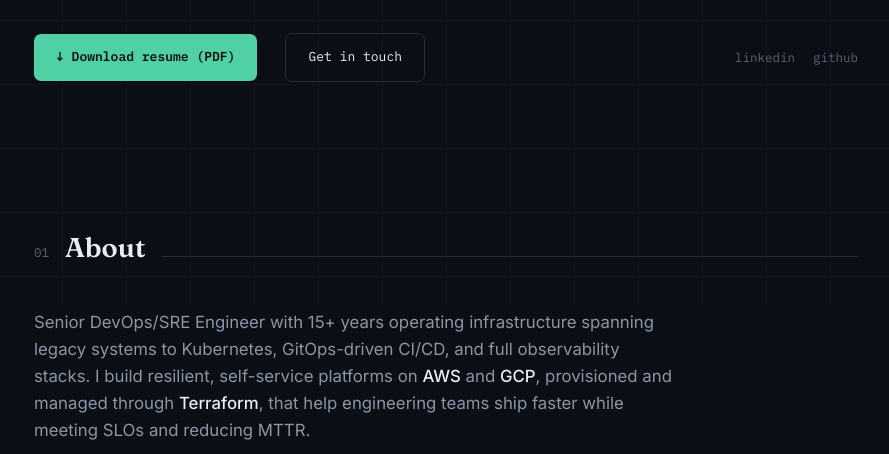
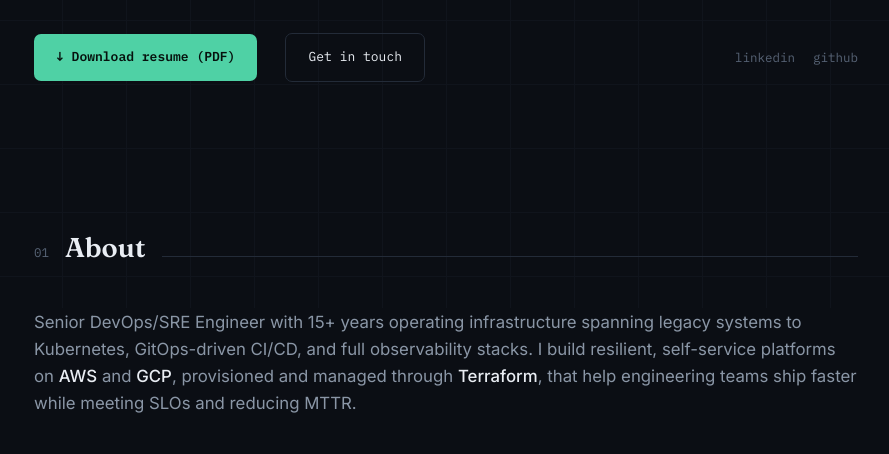
Before and after one commit to imcoffink/resume-cloud-native, a plain HTML site: page frontend/index.html in a window 1280 px wide. Shown: the part 492-946 px from the top of the page, without its empty margins (194-1083 px from the left). Drawn offline with Linux system fonts and the light colour scheme; no server answers.

Commit message:
Fix about section column width (#17)

```diff
--- a/frontend/index.html
+++ b/frontend/index.html
@@ -273,7 +273,6 @@
   .about-text{
     font-size: 1.05rem;
     color: var(--text-muted);
-    max-width: 640px;
     margin-bottom: 40px;
   }
   .about-text strong{ color: var(--text); font-weight: 500; }
```
